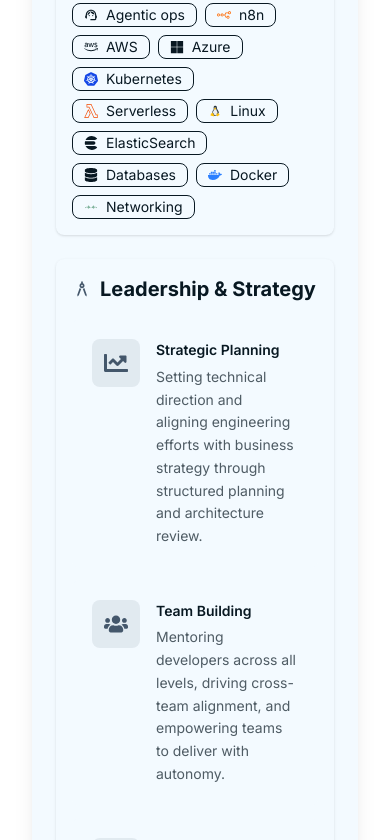
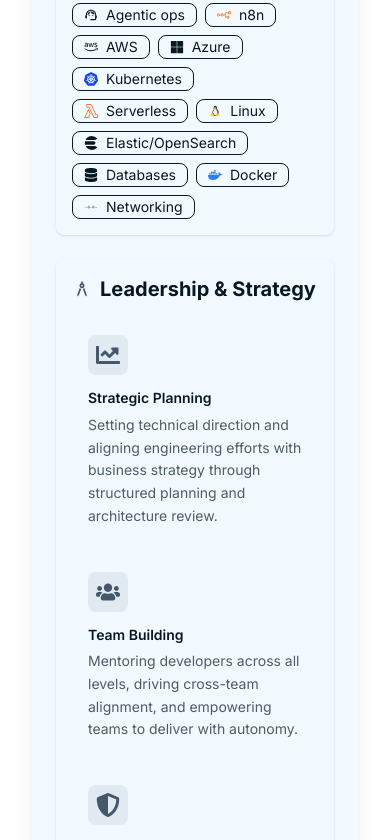
Before and after one commit to joshhatfield/personalwebsite, a React (Vite) app in the folder joshwebsite/: page / in a window 390 px wide. Shown: the part 2200-3040 px from the top of the page. Built offline with nearby package versions, Linux system fonts and the light colour scheme.

Commit message:
a bunch of changes

```diff
--- a/joshwebsite/src/components/pagebody/Footer.tsx
+++ b/joshwebsite/src/components/pagebody/Footer.tsx
@@ -1,4 +1,4 @@
-import { FaGithub, FaLinkedin, FaEnvelope } from "react-icons/fa";
+import { FaGithub, FaLinkedin } from "react-icons/fa";
 
 const Footer = () => {
     const currentYear = new Date().getFullYear();
@@ -34,21 +34,11 @@ const Footer = () => {
                             <FaLinkedin />
                             <span className="hidden md:inline">LinkedIn</span>
                         </a>
-                        <a
-                            href="mailto:josh@jjhatfield.com"
-                            className="btn btn-ghost btn-sm gap-2 text-base-content/70 hover:text-primary"
-                            aria-label="Email"
-                        >
-                            <FaEnvelope />
-                            <span className="hidden md:inline">Email</span>
-                        </a>
                     </div>
 
                     {/* Built with */}
                     <div className="text-base-content/60 text-sm flex items-center gap-1">
-                        Built with
-                        <span className="text-accent">❤️</span>
-                        using React + TypeScript + TailwindCSS
+                        Built with care, code is on my github.
                     </div>
                 </div>
             </div>
--- a/joshwebsite/src/components/pagesegments/skills_segments/leadershipSegment.tsx
+++ b/joshwebsite/src/components/pagesegments/skills_segments/leadershipSegment.tsx
@@ -43,10 +43,10 @@ const leadershipSkills: LeadershipSkill[] = [
 const LeadershipCard = ({ skill }: { skill: LeadershipSkill }) => {
     return (
         <div className="card bg-base-200 hover:bg-base-300/50 transition-colors duration-300 group">
-            <div className="card-body p-5">
-                <div className="flex items-start gap-4">
+            <div className="card-body p-4 sm:p-5">
+                <div className="flex flex-col sm:flex-row items-start sm:items-center gap-3 sm:gap-4">
                     {/* Icon */}
-                    <div className="flex-shrink-0 w-12 h-12 rounded-lg bg-primary/10 text-primary flex items-center justify-center group-hover:bg-primary/20 transition-colors">
+                    <div className="flex-shrink-0 w-10 h-10 sm:w-12 sm:h-12 rounded-lg bg-primary/10 text-primary flex items-center justify-center group-hover:bg-primary/20 transition-colors">
                         {skill.icon}
                     </div>
 
--- a/joshwebsite/src/components/pagesegments/skills_segments/techSegment.tsx
+++ b/joshwebsite/src/components/pagesegments/skills_segments/techSegment.tsx
@@ -59,7 +59,7 @@ const TechSegment = () => {
                     </SegmentBlock>
                     <SegmentBlock>
                         <SiElasticsearch />
-                        ElasticSearch
+                        Elastic/OpenSearch
                     </SegmentBlock>
                     <SegmentBlock>
                         <FaDatabase />
```
Also changed, not shown: 1 other file (tests, documents, lock files or other folders).
